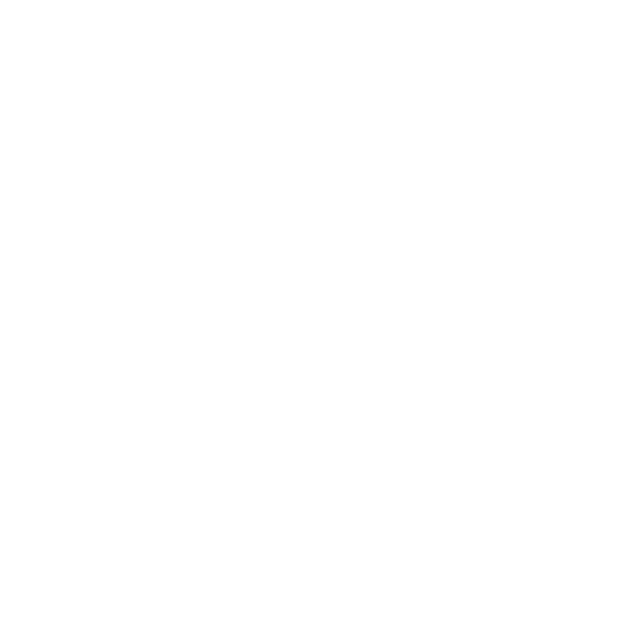
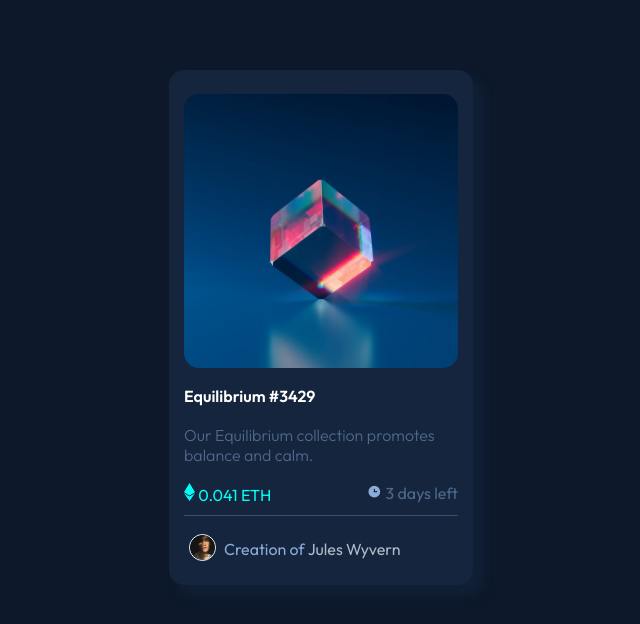
Before and after one commit to MahnoorTahseen/mini-projects, a plain HTML site: page index.html in a window 1280 px wide. Shown: the whole page, without its empty margins (319-959 px from the left). Drawn offline with Linux system fonts and the light colour scheme.

Commit message:
add files

```diff
--- a/index.html
+++ b/index.html
@@ -4,9 +4,26 @@
     <meta charset="UTF-8">
     <meta name="viewport" content="width=device-width, initial-scale=1.0">
     <title> </title>
+    <link rel="preconnect" href="https://fonts.googleapis.com">
+<link rel="preconnect" href="https://fonts.gstatic.com" crossorigin>
+<link href="https://fonts.googleapis.com/css2?family=Outfit:wght@100..900&display=swap" rel="stylesheet">
     <link rel="stylesheet" href="style.css">
 </head>
 <body>
+    <div class="card">
+        <img width="100%" src="nft-preview-card-component-main/images/image-equilibrium.jpg">
+        <p class="heading">  Equilibrium #3429</p>
+        <p class="para"> Our Equilibrium collection promotes balance and calm.</p>
+        <div class="image">
+            <span class="image-1"><img src="nft-preview-card-component-main/images/icon-ethereum.svg"> 0.041 ETH</span>
+            <span class="image-2"><img width="15px" src="nft-preview-card-component-main/images/icon-clock.svg" > 3 days left</span>
+        </div>
+        <div class="footer">
+        <img class="image-3"width="10%" src="nft-preview-card-component-main/images/image-avatar.png">
+        <p id="three"><span id="three-1"> Creation of </span> Jules Wyvern</p></div>
+    </div>
+
+
 
 </body>
 </html>
--- a/style.css
+++ b/style.css
@@ -1,4 +1,69 @@
 *{
     margin:0;
     padding:0;
+    box-sizing: border-box;
+    font-family: "Outfit", sans-serif;
 }
+body{
+    width: 100vw;
+    height:33.125rem;
+ background-color: hsl(217, 54%, 11%);
+ display:flex;
+ justify-content: center;
+}
+.card{
+    width:19rem ;
+    height:32.188rem;
+    background-color:hsl(216, 50%, 16%);
+    padding:15px;
+    border-radius: 15px;
+    box-shadow: 10px 10px 10px rgb(20, 37, 61,0.6);
+    display:flex;
+    flex-direction: column;
+    justify-content: space-around;
+    margin-top: 70px;
+}
+.card img{
+    overflow: hidden;
+    border-radius: 15px;
+}
+.heading{
+    color:#ffff;
+    font-weight: 600;
+}
+.para{
+    color: rgb(139, 172, 218,0.5);
+    font-weight: 300;
+}
+.image{
+    display:flex;
+    justify-content: space-between;
+    border-bottom: 1px solid rgb(139, 172, 218,0.3);
+    padding-bottom: 10px;
+}
+.image-1{
+    color:rgb(0, 255, 247);
+}
+.image-2{
+    color:rgb(139, 172, 218,0.5);
+}
+.footer{
+    display:flex;
+    justify-content:flex-start;
+    padding-left: 5px;
+}
+.image-3{
+    height:auto;
+    border:1.5px solid #ffff;
+    border-radius: 50%;
+    display:flex;
+}
+#three{
+    color:#B0BBCA;
+    padding-left: 8px;
+    padding-top: 5px;
+    font-weight: 400;
+}
+#three-1{
+  color:#8bacda;
+}
```
Also changed, not shown: nft-preview-card-component-main/images/favicon-32x32.png (added), nft-preview-card-component-main/images/icon-clock.svg (added), nft-preview-card-component-main/images/icon-ethereum.svg (added), nft-preview-card-component-main/images/icon-view.svg (added), nft-preview-card-component-main/images/image-avatar.png (added), nft-preview-card-component-main/images/image-equilibrium.jpg (added).
